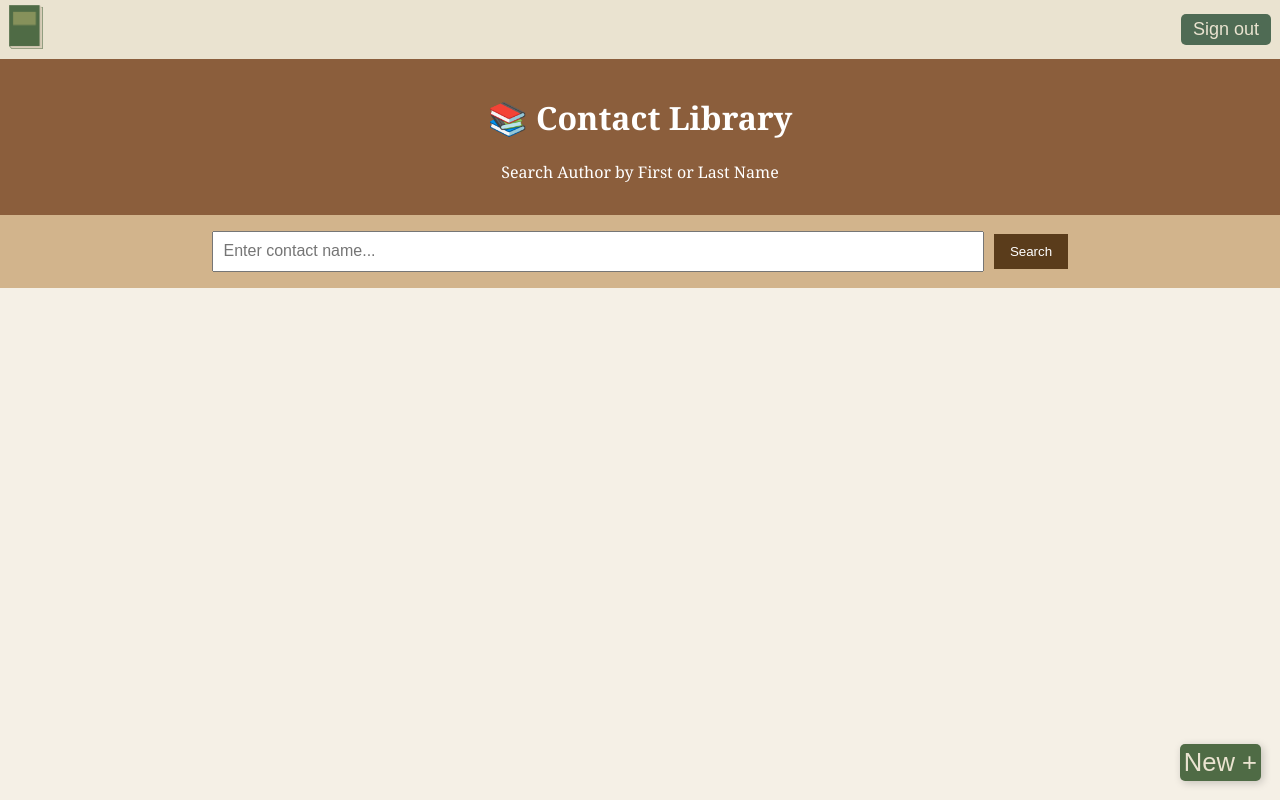
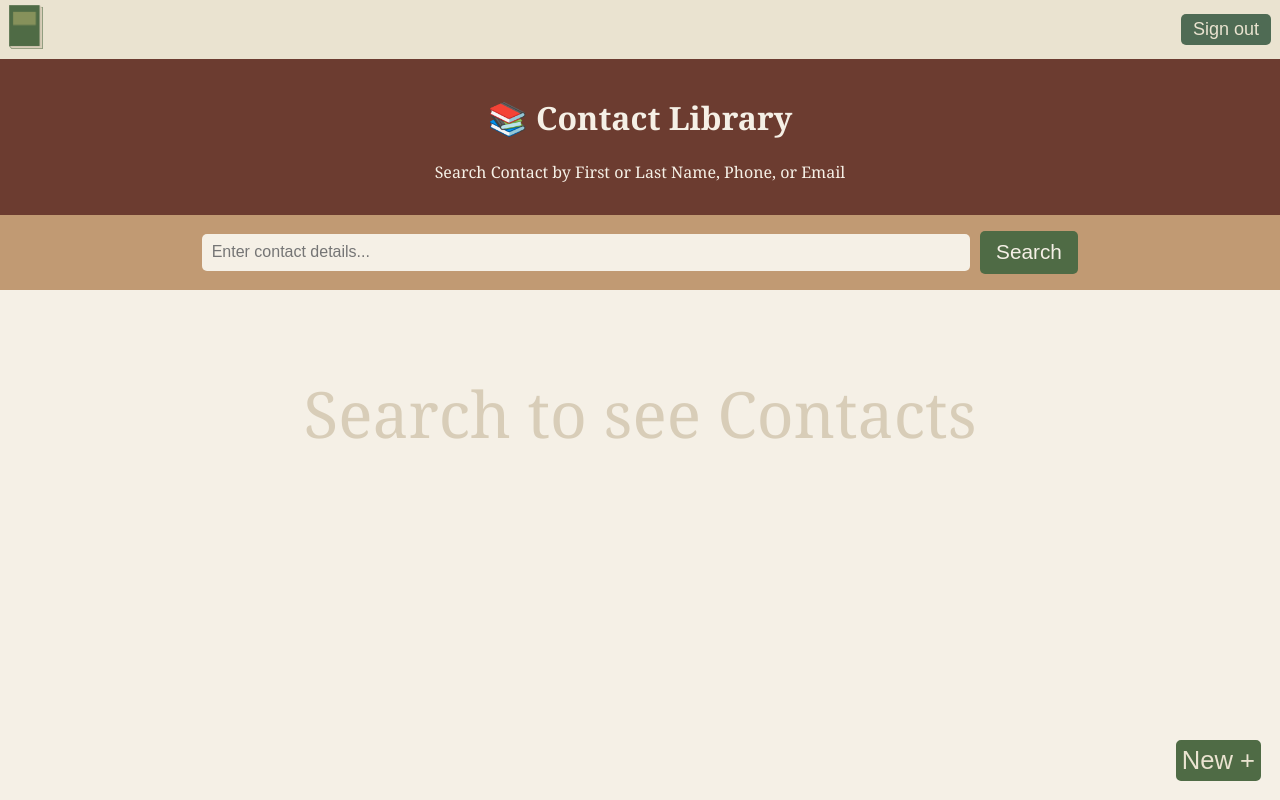
Before and after one commit to lilyMacInnis/COP4331-Small-Project, a PHP site: page /contacts.html in a window 1280 px wide. Run offline with PHP 8.4, Linux system fonts and the light colour scheme.

Commit message:
update search page ui

```diff
--- a/contacts.html
+++ b/contacts.html
@@ -19,17 +19,21 @@
   </div>
   <header>
     <h1>📚 Contact Library</h1>
-    <p>Search Author by First or Last Name</p>
+    <p>Search Contact by First or Last Name, Phone, or Email</p>
   </header>
 
   <div class="search-container">
-    <input type="text" id="searchInput" placeholder="Enter contact name..." />
+    <input type="text" id="searchInput" placeholder="Enter contact details..." />
     <button id="searchBtn" onclick="searchContacts();">Search</button>
   </div>
 
   <div id="errorMsg"></div>
   <div id="results"></div>
 
+  <div id="default">Search to see Contacts</div>
+
+  <div id="noContactsMsg" style="display: none;">No Contacts Found</div>
+
   <button id="addBtn" onclick="window.location.href='addContact.html'">New +</button>
 </body>
 </html>
--- a/css/contacts.css
+++ b/css/contacts.css
@@ -6,8 +6,8 @@ body {
 }
 
 header {
-  background-color: #8b5e3c;
-  color: white;
+  background-color: #6c3c30;
+  color: #f5f0e6;
   padding: 1rem;
   text-align: center;
 }
@@ -17,21 +17,26 @@ header {
   justify-content: center;
   align-items: center;
   padding: 1rem;
-  background-color: #d2b48c;
+  background-color: rgba(193, 154, 115, 1);
 }
 
 #searchInput {
   padding: 0.6rem;
   width: 60%;
   font-size: 1rem;
+  background-color: #f5f0e6;
+  border: none;
+  border-radius: 5px;
 }
 
 #searchBtn {
   padding: 0.6rem 1rem;
   margin-left: 10px;
-  background-color: #5a3c1b;
-  color: white;
+  background-color: #4f6b45;
+  color: #f5f0e6;
+  font-size: 1.3rem;
   border: none;
+  border-radius: 5px;
   cursor: pointer;
 }
 
@@ -52,7 +57,7 @@ header {
 #addBtn {
   background-color: #4f6b45;
   color: #eae3d0;
-  border: none;
+  border: 2px solid #4f6b45;
   border-radius: 5px;
   font-size: 2vw;
   padding: 0.3vw;
@@ -60,13 +65,20 @@ header {
   bottom: 1.5vw;
   right: 1.5vw;
   z-index: 1000;
-  box-shadow: 2px 2px 8px rgba(0, 0, 0, 0.2);
+  //box-shadow: 2px 2px 8px rgba(0, 0, 0, 0.2);
   transition: transform 0.2s ease;
 }
 
 #addBtn:hover {
   background-color: #86915b;
   transform: scale(1.05);
+}
+
+#default {
+  display: flex;
+  justify-content: center;
+  font-size: 5vw;
+  color: #d8cdb8;
 }
 
 .book-card {
--- a/js/code.js
+++ b/js/code.js
@@ -236,11 +236,13 @@ function searchContacts()
 	const errorMsg = document.getElementById("errorMsg");
 	const resultsDiv = document.getElementById("results");
 
+	let defaultMsg = document.getElementById("default");
+
 	// Clear previous results and errors
 	errorMsg.textContent = "";
 	resultsDiv.innerHTML = "";
 
-	if (searchTerm.trim() === "") {
+	if (searchTerm === "") {
 		errorMsg.textContent = "Please enter a name to search.";
 		return;
 	}
@@ -276,6 +278,7 @@ function searchContacts()
 				if(jsonObject.results.length > 0){
 					let count = 1;
 					jsonObject.results.forEach(contact => {
+						defaultMsg.style.display = "none";
 						const card = document.createElement("div");
 						card.className = "book-card";
 
@@ -300,8 +303,10 @@ function searchContacts()
 
 						resultsDiv.appendChild(card);
 					});
-				} else{
-					errorMsg.textContent = "No contacts found.";
+				}
+
+				if(jsonObject.error && jsonObject.error != ''){
+					errorMsg.textContent = jsonObject.error;
 				}
             }
         }
```
